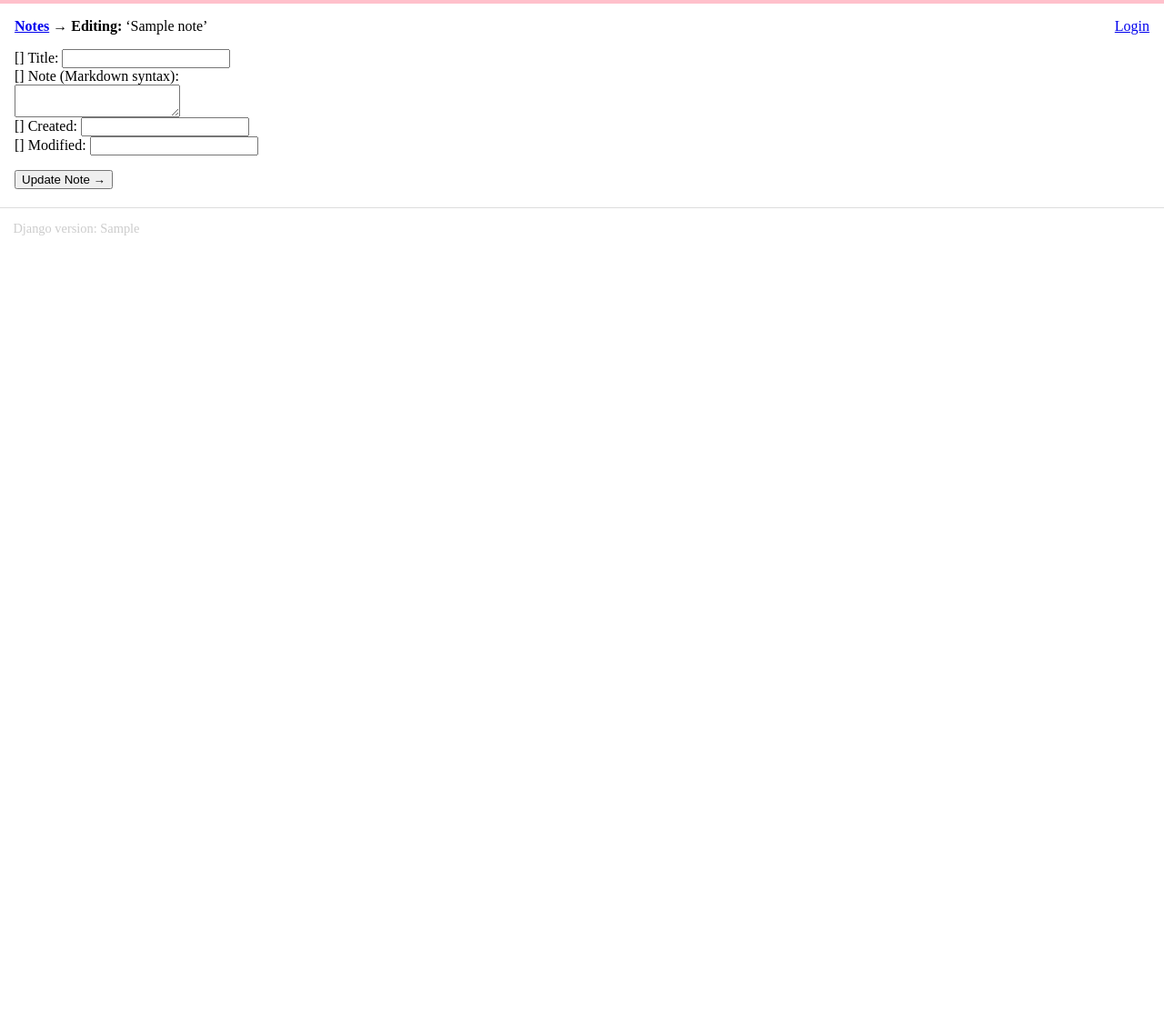
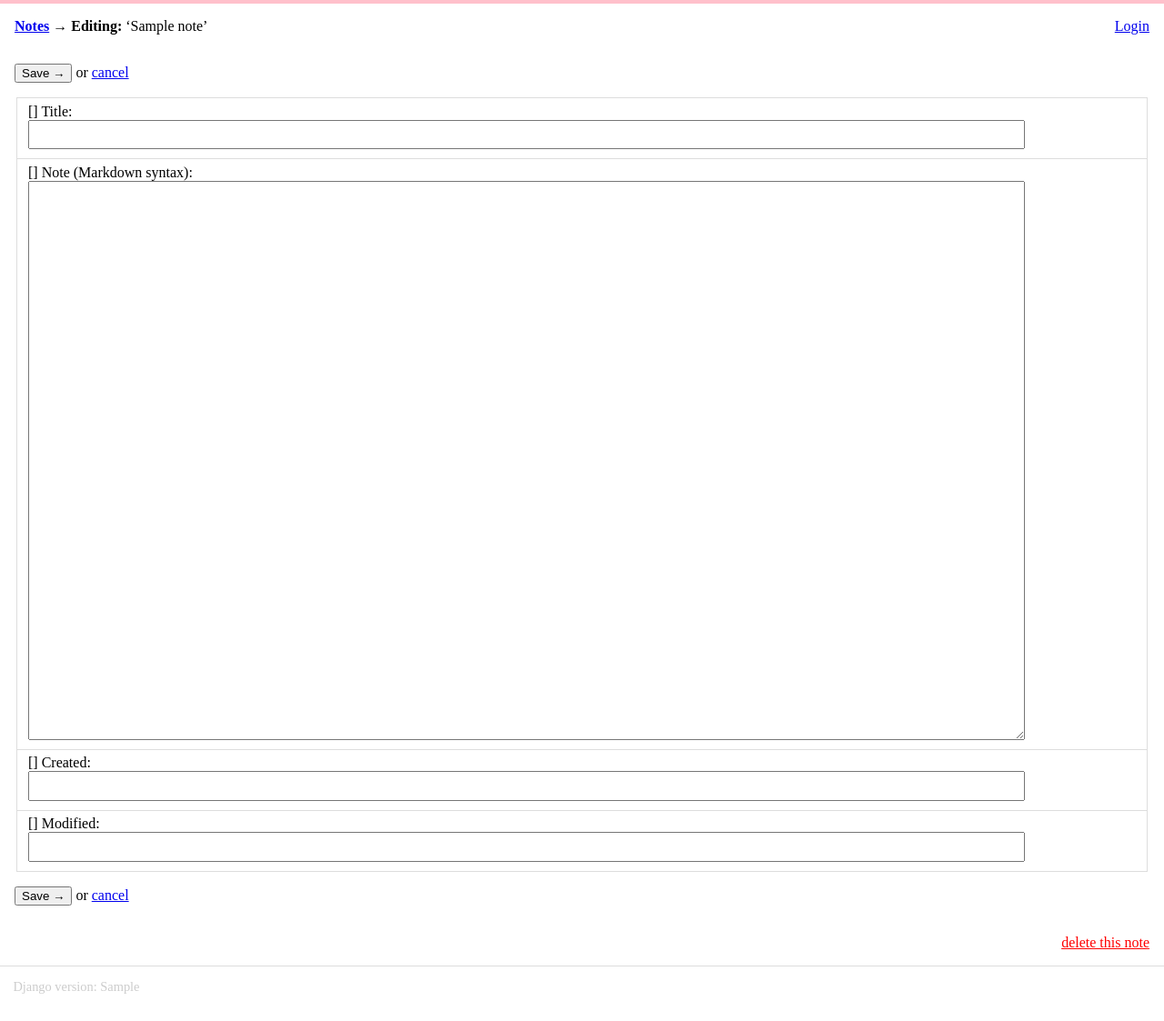
Before and after one commit to hypertexthero/webnotes, a Django app: template templates/notes/update.html in a window 1280 px wide. Shown: the whole page at 91% size. Before the commit the page ends 259 px from the top, so only its background shows below. Run offline with Django 3.2, Linux system fonts and the light colour scheme; tables that the repository leaves empty hold one stand-in row (values such as "Sample post"); the template is opened without the code that fills it: values that come from a table or form of the project are taken from there, most other values are stand-ins (such as "Sample title", 1, 10 or a date in 2020); form fields are guessed from the names that the template uses.

Commit message:
updated: layout, tabindex, edit/delete links

```diff
--- a/notes/templatetags/tags.py
+++ b/notes/templatetags/tags.py
@@ -9,4 +9,4 @@
     notes = Notes.objects.all().order_by('-modified', 'title')[:1]
     return {'notes': notes}
 
-register.inclusion_tag('includes/last_updated_note.html')(latestnote)
+register.inclusion_tag('includes/latestnote.html')(latestnote)
--- a/settings.py
+++ b/settings.py
@@ -72,11 +72,10 @@
     'django.core.context_processors.static',
     'django.contrib.auth.context_processors.auth',
     'django.contrib.messages.context_processors.messages',
-
+    # display django version in footer using template tag defined in context_processors.py - http://stackoverflow.com/questions/4256145/django-template-tag-to-display-django-version
     'webnotes.context_processors.django_version',
     # required to have login form on every page and for templatetags - http://stackoverflow.com/questions/2734055/putting-a-django-login-form-on-every-page
     'django.core.context_processors.request',
-    # display django version in footer using template tag defined in context_processors.py - http://stackoverflow.com/questions/4256145/django-template-tag-to-display-django-version
 )
 
 TEMPLATE_DIRS = (
@@ -129,6 +128,7 @@
     }
 }
 
+# database, secret key, etc are in settings_local.py
 try:
     from settings_local import *
 except ImportError:
--- a/static/css/notes.css
+++ b/static/css/notes.css
@@ -9,10 +9,19 @@
 div#nav p {margin:0;}
 div#content {clear:both; padding:1em 1em 0.25em;}
 
+fieldset {border:1px solid #ddd;}
+fieldset + fieldset {border-top:none;}
+fieldset input {width:90%; padding:0.5em;}
+fieldset textarea {width:90%; padding:0.5em;}
+
 .errorlist, .warning {color:red;}
+
+.small, div.footnote {font-size:0.9em;}
+.quiet {color:#999;}
+.floatright {float:right;}
+.floatleft {float:left;}
 
 hr {display:block; position:relative; padding:0; margin:1em auto; width:100%; clear:both; border:none; border-top:1px solid #ddd; border-bottom:1px solid #FFF; font-size:1px; line-height:0; overflow:visible;}
 div#lastupdate {border:1px solid #ddd; padding:0 1em; margin-bottom:1em;}
-div.footnote {font-size:0.9em;}
 
-div#footer {font-size:0.9em; color:#ccc; border-top:1px solid #ddd; padding:0 1em 1em;}
+div#footer {font-size:0.9em; color:#ccc; border-top:1px solid #ddd; padding:0 1em 1em; clear:both;}
--- a/templates/includes/note_form.html
+++ b/templates/includes/note_form.html
@@ -2,23 +2,33 @@
 {# Reusable form templates: https://docs.djangoproject.com/en/dev/topics/forms/#reusable-form-templates #}
 
 {{ form.non_field_errors }}
-<div class="fieldWrapper">
+<fieldset>
     {{ form.title.errors }}
-    <label for="id_title">Title:</label>
-    {{ form.title }}
-</div>
-<div class="fieldWrapper">
+    <label for="id_title">Title:</label><br />
+    {# {{ form.title }} #}
+    <input id="id_title" type="text" name="title" value="{{ form.title.value|default:'' }}" maxlength="255" tabindex="1" />
+</fieldset>
+
+<fieldset>
     {{ form.content_markdown.errors }}
     <label for="id_content_markdown">Note (Markdown syntax):</label><br />
-    {{ form.content_markdown }}
-</div>
-<div class="fieldWrapper">
+
+    {# {{ form.content_markdown }} #}
+    {# Keeping presentation in template rather than in modelform widgets: #}
+        {# - https://docs.djangoproject.com/en/dev/topics/forms/#looping-over-the-form-s-fields #}
+        {# - http://stackoverflow.com/a/2152407/412329 #}
+    <textarea id="id_content_markdown" rows="40" cols="80" name="content_markdown" tabindex="2">{{ form.content_markdown.value|default:'' }}</textarea>
+
+</fieldset>
+
+<fieldset>
     {{ form.created.errors }}
-    <label for="id_created">Created:</label>
+    <label for="id_created">Created:</label><br />
     {{ form.created }}
-</div>
-<div class="fieldWrapper">
+</fieldset>
+
+<fieldset>
     {{ form.modified.errors }}
-    <label for="id_modified">Modified:</label>
+    <label for="id_modified">Modified:</label><br />
     {{ form.modified }}
-</div>
+</fieldset>
--- a/templates/notes/detail.html
+++ b/templates/notes/detail.html
@@ -7,6 +7,6 @@
         <h2>{{ note.title }}</h2>
         {{ note.content_html|safe }}
         {% if user.is_authenticated %}
-            <p><a href="{% url notes_update note.id %}">Edit</a> · <a href="{% url notes_delete note.id %}">Delete</a></p>
+            <p class="small"><a href="{% url notes_update note.id %}">Edit</a> · <a href="{% url notes_delete note.id %}">Delete</a></p>
         {% endif %}
 {% endblock %}
--- a/templates/notes/update.html
+++ b/templates/notes/update.html
@@ -14,9 +14,13 @@
     <form action="" method="post">
         {% csrf_token %}
 
+        <p><input type="submit" value="Save &rarr;" /> or <a href="{% firstof request.META.HTTP_REFERER url notes_detail note.id %}">cancel</a></p>
+
         {# Reusable form templates: https://docs.djangoproject.com/en/dev/topics/forms/#reusable-form-templates #}
         {% include "includes/note_form.html" %}
 
-        <p><input type="submit" value="Update Note &rarr;" /></p>
+        <p><input type="submit" value="Save &rarr;" /> or <a href="{% firstof request.META.HTTP_REFERER url notes_detail note.id %}">cancel</a></p>
+
+        <p class="floatright"><a class="warning" href="{% url notes_delete note.id %}">delete this note</a></p>
     </form>
 {% endblock %}
```
Also changed, not shown: templates/includes/latestnote.html (added, +10 -0 lines), templates/notes/delete.html (+8 -1 lines), templates/notes/list.html (+7 -1 lines).
